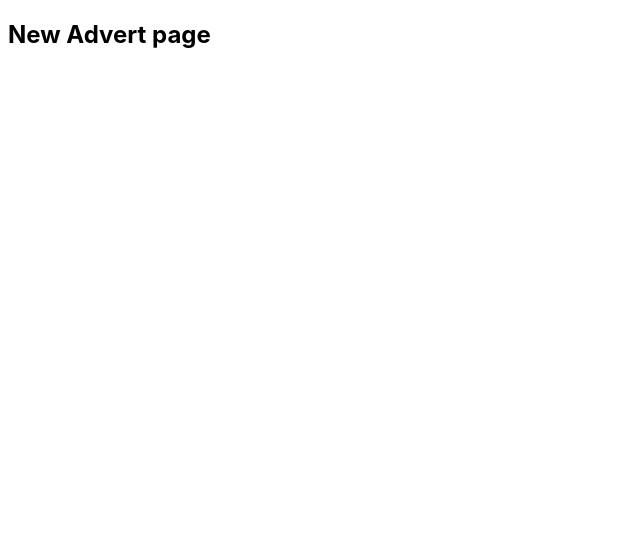
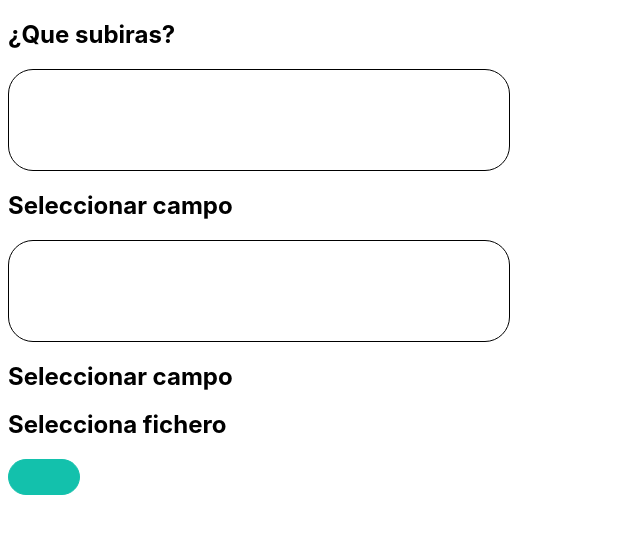
Before and after one commit to baiofer/Wallapop_React, a React (Create React App) app: page /adverts/new in a window 1280 px wide. Shown: the top 534 px of the page, without its empty margins (0-640 px from the left). Built offline with nearby package versions, Linux system fonts and the light colour scheme; no server answers.

Commit message:
Doing: NewAdvertsPage

```diff
--- /dev/null
+++ b/src/components/shared/FormFile.js
@@ -0,0 +1,7 @@
+function FormFile() {
+    return (
+        <h2>Selecciona fichero</h2>
+    )
+}
+
+export default FormFile
--- /dev/null
+++ b/src/components/shared/FormSelect.js
@@ -0,0 +1,7 @@
+function FormSelect() {
+    return (
+        <h2>Seleccionar campo</h2>
+    )
+}
+
+export default FormSelect
--- /dev/null
+++ b/src/pages/adverts/newAdvertPage/NewAdvertPage.css
@@ -0,0 +1,27 @@
+.newAdvert-container {
+
+}
+
+.newAdvert-name {
+
+}
+
+.newAdvert-sale {
+
+}
+
+.newAdvert-price {
+
+}
+
+.newAdvert-tags {
+
+}
+
+.newAdvert-photo {
+
+}
+
+.newAdvert-button {
+
+}
--- a/src/pages/adverts/newAdvertPage/NewAdvertPage.js
+++ b/src/pages/adverts/newAdvertPage/NewAdvertPage.js
@@ -1,6 +1,34 @@
+import Button from "../../../components/shared/Button"
+import FormField from "../../../components/shared/FormField"
+import FormFile from "../../../components/shared/FormFile"
+import FormSelect from "../../../components/shared/FormSelect"
+
 function NewAdvertPage() {
     return (
-        <h2>New Advert page</h2>
+        <div className="newAdvert-container">
+            <h2>¿Que subiras?</h2>
+            <form>
+                <div className="newAdvert-name">
+                    <FormField />
+                </div>
+                <div className="newAdvert-sale">
+                    <FormSelect />
+                </div>
+                <div className="newAdvert-price">
+                    <FormField />
+                </div>
+                <div className="newAdvert-tags">
+                    <FormSelect />
+                </div>
+                <div className="newAdvert-photo">
+                    <FormFile />
+                </div>
+                <div className="newAdvert-button">
+                    <Button />
+                </div>
+            </form>
+        </div>
+
     )
 }
 
```
